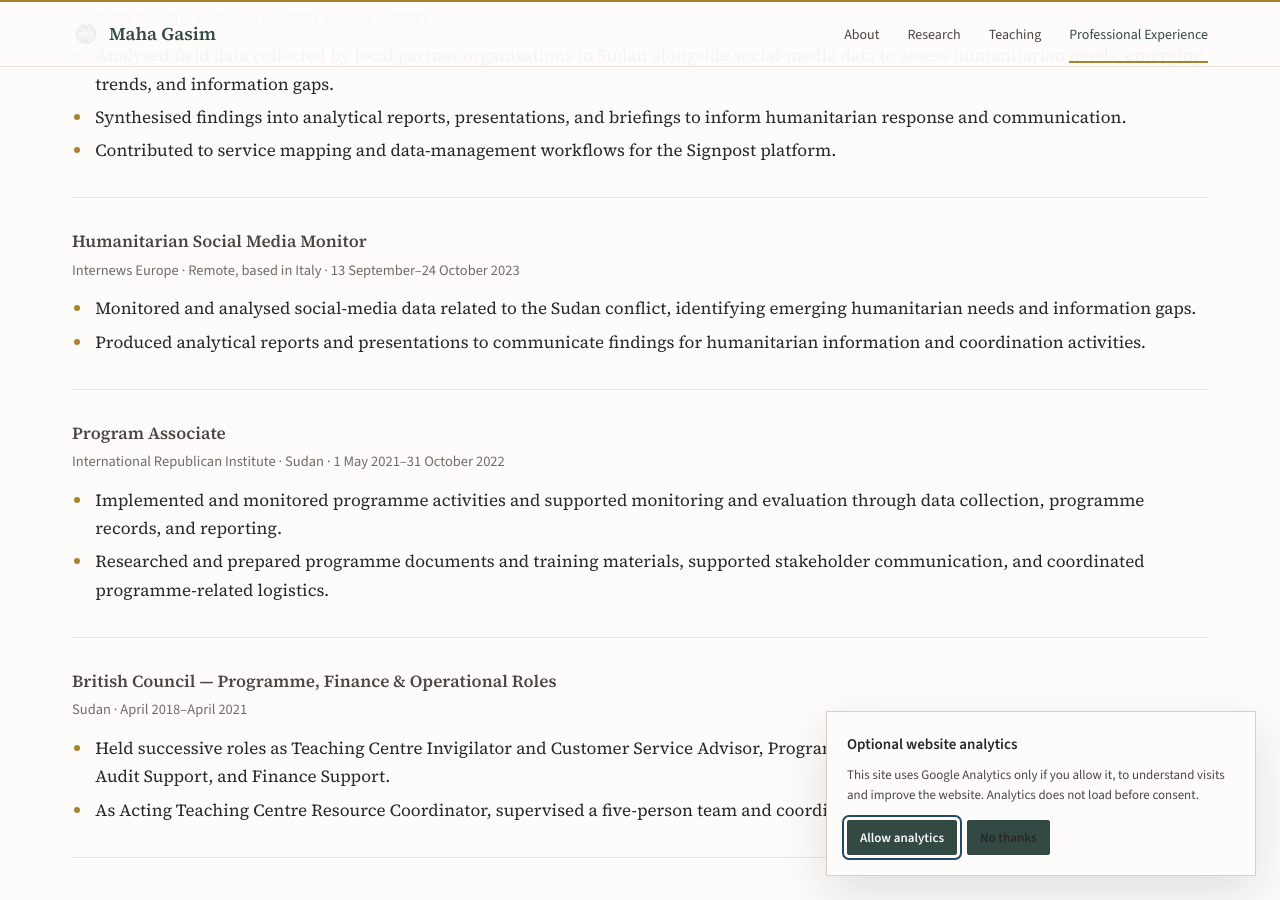
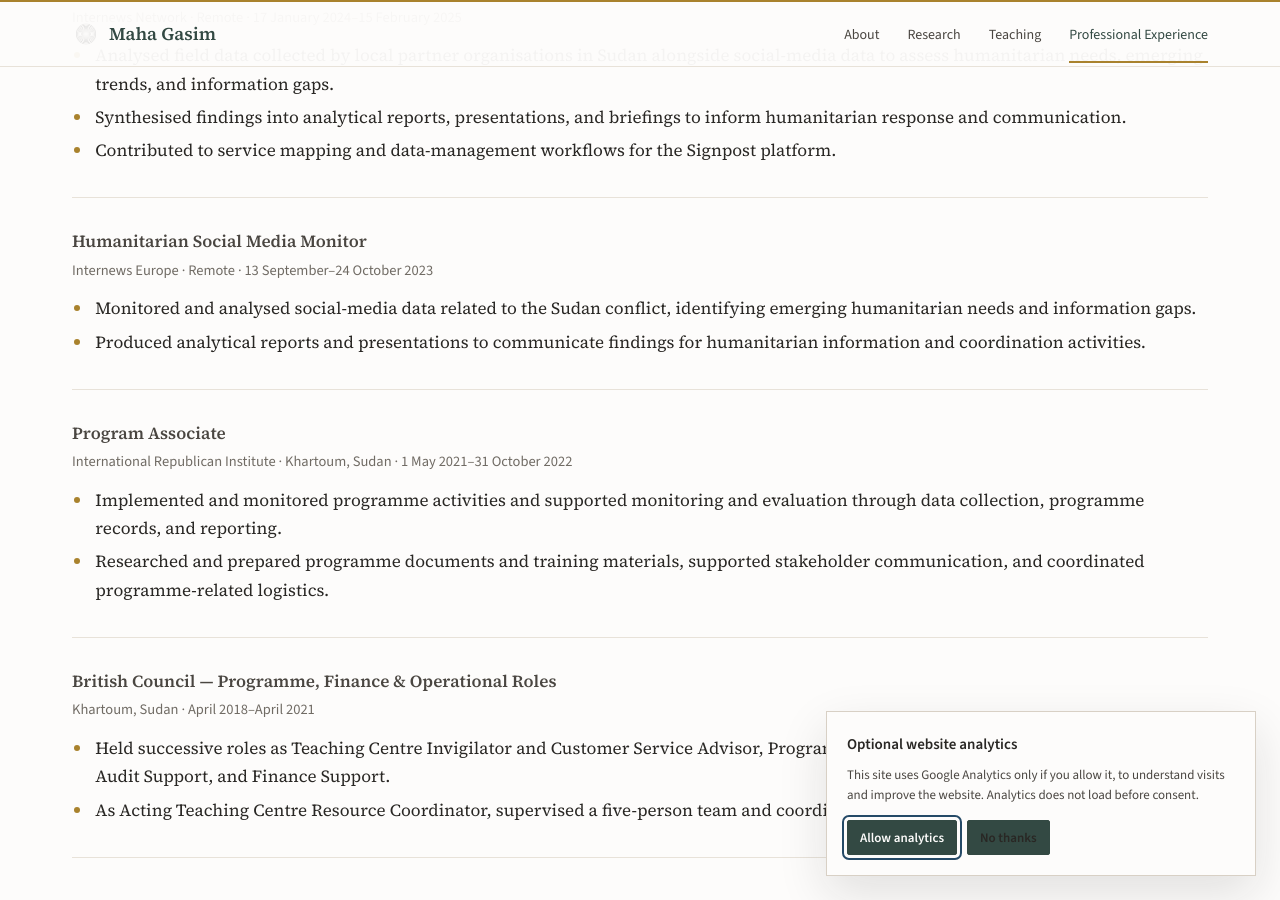
Before and after one commit to mahagasim/mahagasim.github.io, a Jekyll site: the page built from experience.md, in a window 1280 px wide and 900 px high, scrolled down 237 px. Built offline with Jekyll 4.4.1, drawn with Linux system fonts in a browser that asks for light colours.

Commit message:
Clarify remote Internews roles and Khartoum location for earlier positions

```diff
--- a/experience.md
+++ b/experience.md
@@ -18,7 +18,7 @@ description: Selected professional experience in humanitarian data analysis, mon
 
 <div class="entry">
   <h3>Humanitarian Social Media Monitor</h3>
-  <p class="entry-meta">Internews Europe · Remote, based in Italy · 13 September–24 October 2023</p>
+  <p class="entry-meta">Internews Europe · Remote · 13 September–24 October 2023</p>
   <ul>
     <li>Monitored and analysed social-media data related to the Sudan conflict, identifying emerging humanitarian needs and information gaps.</li>
     <li>Produced analytical reports and presentations to communicate findings for humanitarian information and coordination activities.</li>
@@ -27,7 +27,7 @@ description: Selected professional experience in humanitarian data analysis, mon
 
 <div class="entry">
   <h3>Program Associate</h3>
-  <p class="entry-meta">International Republican Institute · Sudan · 1 May 2021–31 October 2022</p>
+  <p class="entry-meta">International Republican Institute · Khartoum, Sudan · 1 May 2021–31 October 2022</p>
   <ul>
     <li>Implemented and monitored programme activities and supported monitoring and evaluation through data collection, programme records, and reporting.</li>
     <li>Researched and prepared programme documents and training materials, supported stakeholder communication, and coordinated programme-related logistics.</li>
@@ -36,7 +36,7 @@ description: Selected professional experience in humanitarian data analysis, mon
 
 <div class="entry">
   <h3>British Council — Programme, Finance &amp; Operational Roles</h3>
-  <p class="entry-meta">Sudan · April 2018–April 2021</p>
+  <p class="entry-meta">Khartoum, Sudan · April 2018–April 2021</p>
   <ul>
     <li>Held successive roles as Teaching Centre Invigilator and Customer Service Advisor, Program Assistant (Social Enterprise), SSU External Audit Support, and Finance Support.</li>
     <li>As Acting Teaching Centre Resource Coordinator, supervised a five-person team and coordinated teaching-centre operations.</li>
```
